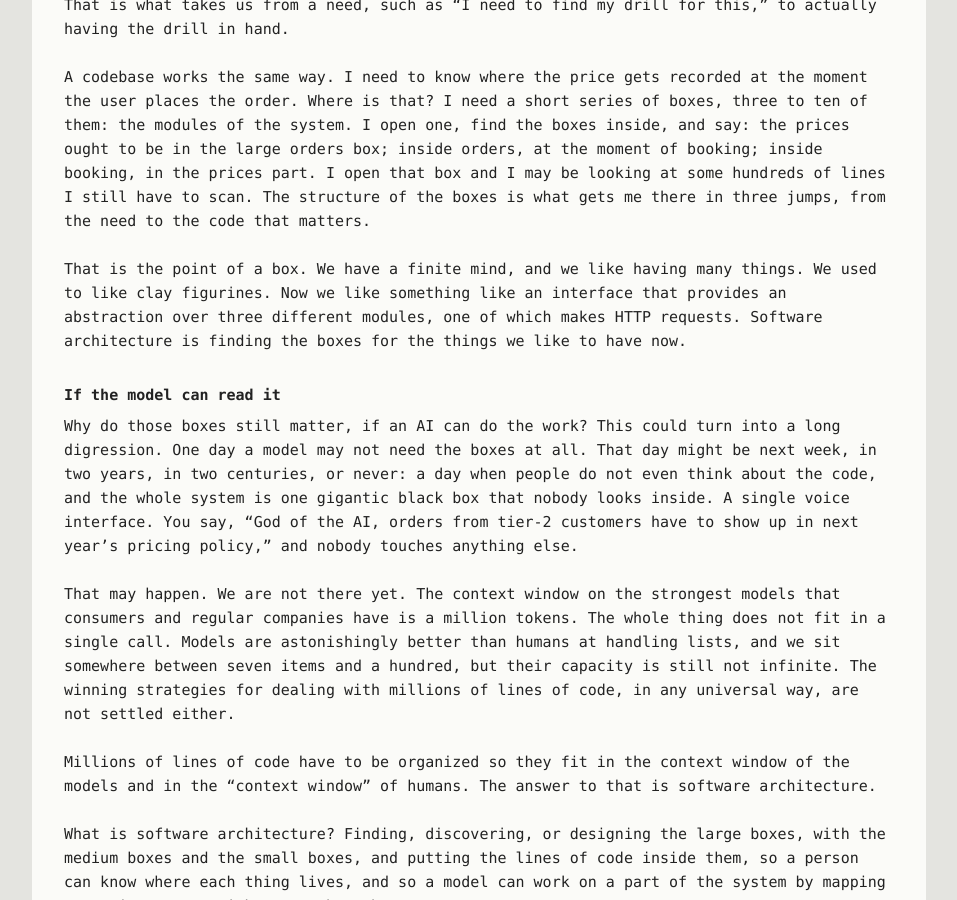
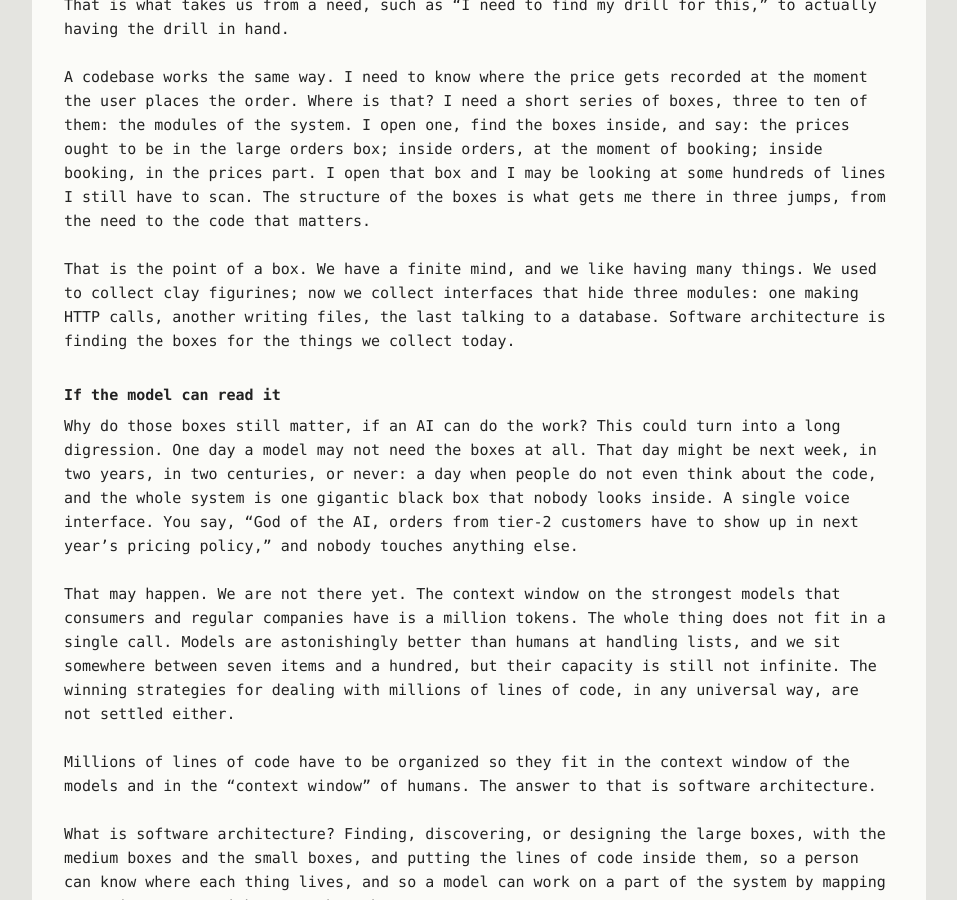
Before and after one commit to the-guish/the-dog-ate-my-typewriter, a Jekyll site: the page built from _posts/2026-11-01-my-dear-box.md, in a window 1280 px wide and 900 px high, scrolled down 1900 px. Shown: the whole window, without its empty margins (161-1118 px from the left). Built offline with Jekyll 4.4.1, drawn with Linux system fonts in a browser that asks for light colours; our own code applies the rules of GitHub Pages for plain Markdown files.

Commit message:
Say we collect interfaces the way we collected figurines
The three modules are an HTTP call, a file write, and a database. Architecture is finding boxes for what we collect today.

Co-authored-by: Luis Castro <the-guish@users.noreply.github.com>

```diff
--- a/_posts/2026-11-01-my-dear-box.md
+++ b/_posts/2026-11-01-my-dear-box.md
@@ -42,7 +42,7 @@ In software we have to think in boxes. That is why we have modules, folders, lib
 
 A codebase works the same way. I need to know where the price gets recorded at the moment the user places the order. Where is that? I need a short series of boxes, three to ten of them: the modules of the system. I open one, find the boxes inside, and say: the prices ought to be in the large orders box; inside orders, at the moment of booking; inside booking, in the prices part. I open that box and I may be looking at some hundreds of lines I still have to scan. The structure of the boxes is what gets me there in three jumps, from the need to the code that matters.
 
-That is the point of a box. We have a finite mind, and we like having many things. We used to like clay figurines. Now we like something like an interface that provides an abstraction over three different modules, one of which makes HTTP requests. Software architecture is finding the boxes for the things we like to have now.
+That is the point of a box. We have a finite mind, and we like having many things. We used to collect clay figurines; now we collect interfaces that hide three modules: one making HTTP calls, another writing files, the last talking to a database. Software architecture is finding the boxes for the things we collect today.
 
 ## If the model can read it
 
```
